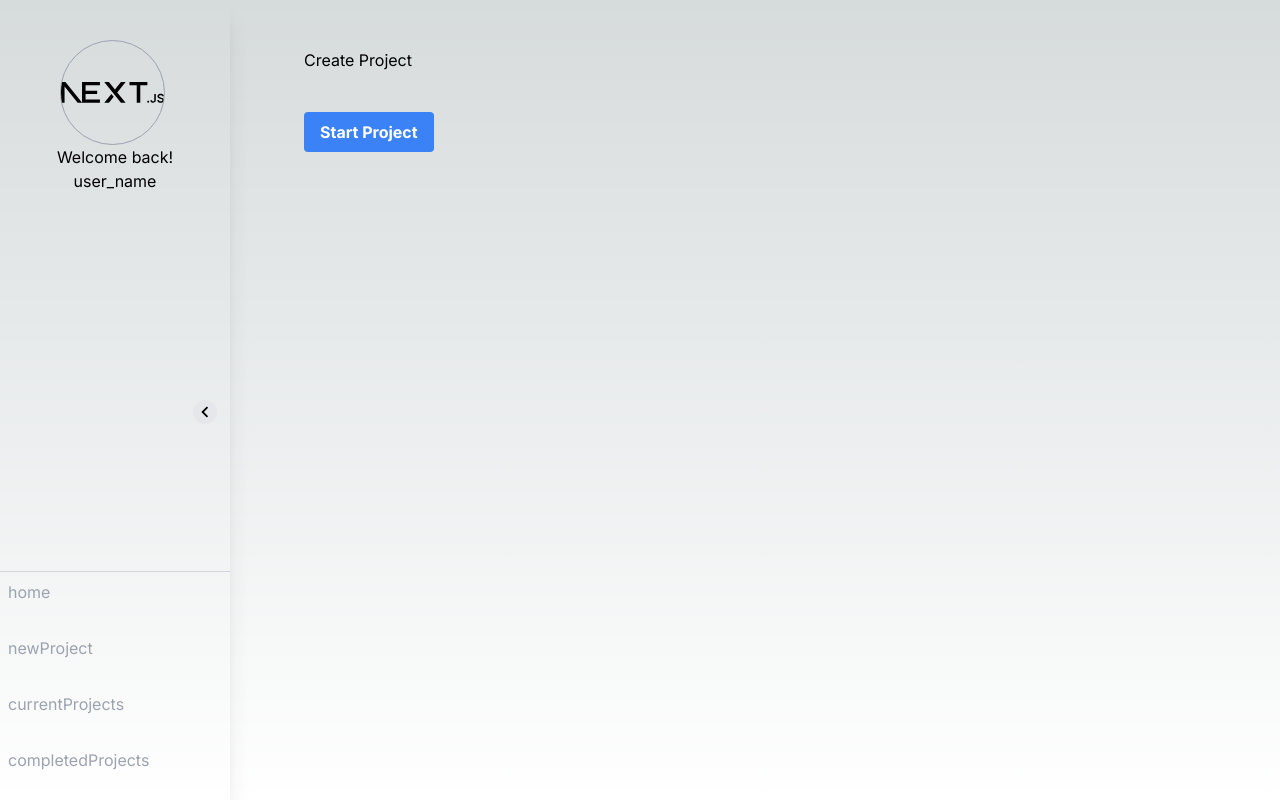
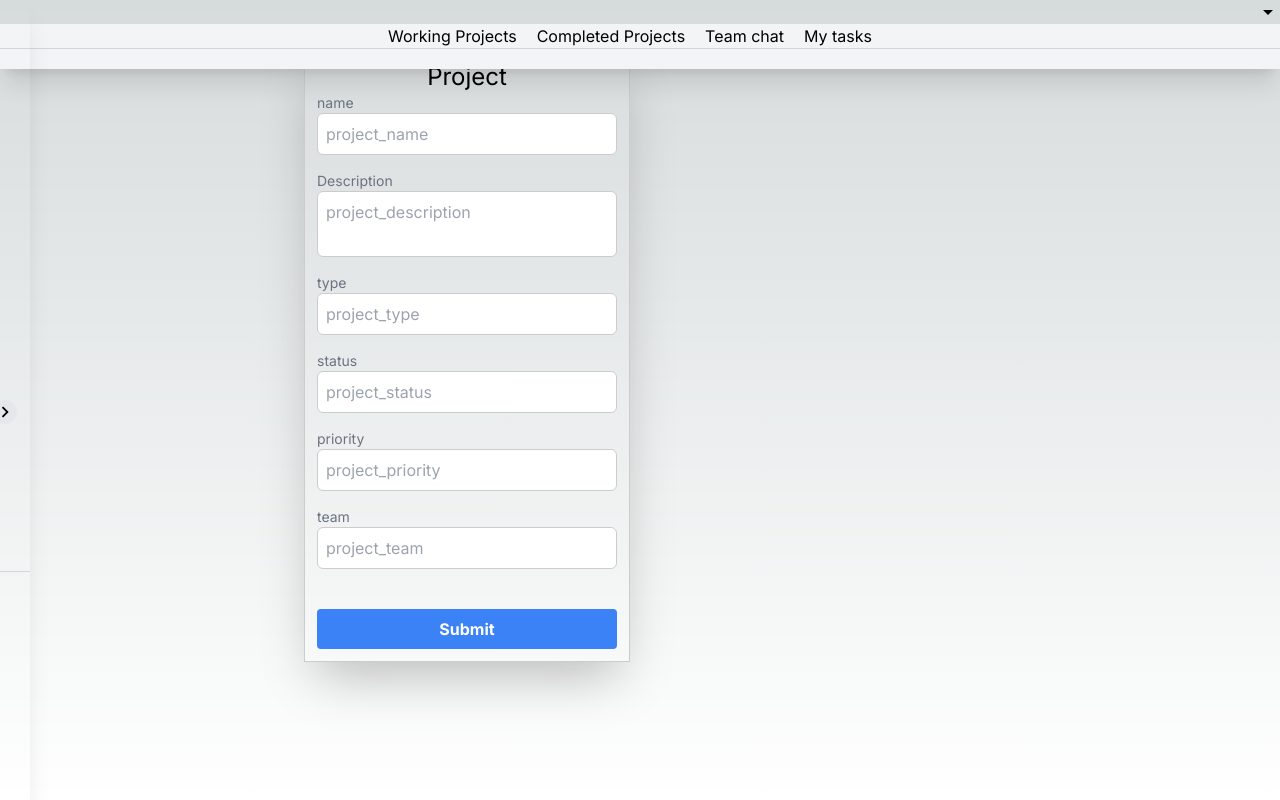
Before and after one commit to GabrielPaparello/TrelloClon, a Next.js app: page /projects/create-project in a window 1280 px wide. Built offline with nearby package versions, Linux system fonts and the light colour scheme.

Commit message:
db going

```diff
--- a/package.json
+++ b/package.json
@@ -13,6 +13,7 @@
     "@emotion/styled": "^11.11.5",
     "@mui/icons-material": "^5.15.20",
     "@mui/material": "^5.15.20",
+    "@vercel/postgres": "^0.9.0",
     "next": "14.2.4",
     "react": "^18",
     "react-dom": "^18"
--- /dev/null
+++ b/src/app/api/route.ts
@@ -0,0 +1,36 @@
+import { NextRequest, NextResponse } from 'next/server';
+import { db } from '@vercel/postgres';
+
+export async function POST(req: NextRequest) {
+  try {
+    const { project_name, project_description, project_type, project_status, project_priority, project_team } = await req.json();
+
+    if (!project_name || !project_description || !project_type || !project_status || !project_priority || !project_team) {
+      return NextResponse.json({ message: 'Missing required fields' }, { status: 400 });
+    }
+
+    const client = await db.connect();
+    const query = `
+      INSERT INTO projects
+      (project_name, project_description, project_type, project_status, project_priority, project_team)
+      VALUES ($1, $2, $3, $4, $5, $6)
+      RETURNING id;
+    `;
+
+    const result = await client.query(query, [
+      project_name,
+      project_description,
+      project_type,
+      project_status,
+      project_priority,
+      project_team
+    ]);
+
+    client.release();
+
+    return NextResponse.json({ message: 'Project created successfully', projectId: result.rows[0].id }, { status: 200 });
+  } catch (error) {
+    console.error('Error creating project:', error);
+    return NextResponse.json({ message: 'Failed to create project', error: error }, { status: 500 });
+  }
+}
--- a/src/app/components/nav.tsx
+++ b/src/app/components/nav.tsx
@@ -1,9 +1,10 @@
 "use client"
 import Link from "next/link";
-import ReLinkct, { useState } from "react";
+import ReLinkct, { useEffect, useState } from "react";
 import ChevronLeftIcon from '@mui/icons-material/ChevronLeft';
 import Image from "next/image";
 import { ChevronRight } from "@mui/icons-material";
+import { usePathname } from "next/navigation";
 const Nav = () => {
   const links = [{
     home: "/",
@@ -12,6 +13,11 @@ const Nav = () => {
     completedProjects: "/completed-projects",
   }];
   const [toggleNav, setToggleNav] = useState(false);
+  const path = usePathname();
+  useEffect(() => {
+
+    if(path === "/projects/create-project") {setToggleNav(true)}
+  },[path])
   return (
     <nav className={`${!toggleNav ? "translate-x-0" : "-translate-x-[200px]"} flex flex-col duration-300 max-w-[230px] justify-center items-center left-0 h-full  shadow-xl `
 }>
--- /dev/null
+++ b/src/app/components/workingBar.tsx
@@ -0,0 +1,45 @@
+"use client";
+import { useState } from "react";
+import {
+    ArrowDropDown,
+
+} from "@mui/icons-material";
+const WorkingBar = () => {
+  const [toggleBar, setToggleBar] = useState(true);
+
+  return (
+      <div onMouseEnter={() => setToggleBar(!toggleBar)}
+        onMouseLeave={() => setToggleBar(!toggleBar)}>
+          <div className="flex justify-end text-3xl ">
+
+      <ArrowDropDown
+
+        className="text-4xl    "
+      />
+          </div>
+
+      <nav
+        className={`${
+          toggleBar ? "-translate-y-0" : "-translate-y-[101px]"
+        } flex flex-col   duration-300  justify-center  bg-gray-100    shadow-xl `}
+      >
+        <div className="space-x-5 mr-5 flex justify-center  ">
+          <button>Working Projects</button>
+          <button>Completed Projects</button>
+          <button>Team chat</button>
+          <button>My tasks</button>
+        </div>
+
+        <div>
+          {/* <button onClick={() => setToggleBar(!toggleBar)}>
+
+        {!toggleBar ? <ChevronRight onMouseEnter={() => setToggleBar(!toggleBar)} className="text-4xl absolute   bg-gray-200 rounded-full border border-gray-200" /> : <ChevronLeftIcon onMouseEnter={() => setToggleBar(!toggleBar)}  className={` text-4xl absolute  bg-gray-200 rounded-full border border-gray-200`} />}
+              </button> */}
+
+          <ul className="flex flex-col border-t border-gray-300  items-center space-y-4 mb-5 "></ul>
+        </div>
+      </nav>
+    </div>
+  );
+};
+export default WorkingBar;
--- a/src/app/page.tsx
+++ b/src/app/page.tsx
@@ -6,7 +6,7 @@ export default function Home() {
     <main className="flex min-h-screen flex-col items-center justify-between p-24">
       <div className="">
         <h1>Trello Clone</h1>
-        <button className="bg-blue-500 mt-10 hover:bg-blue-700 text-white font-bold py-2 px-4 rounded"><Link href="projects/create-project">Get Started</Link></button>
+        <button className="bg-blue-500 mt-10 hover:bg-blue-700 text-white font-bold py-2 px-4 rounded"><Link href="projects">Get Started</Link></button>
       </div>
     </main>
   );
--- a/src/app/projects/completed-projects/page.tsx
+++ b/src/app/projects/completed-projects/page.tsx
@@ -1,7 +1,7 @@
 
 import React from 'react'
 
-const page = () => {
+const Page = () => {
   return (
     <main>
           <div>
@@ -12,4 +12,4 @@ const page = () => {
   )
 }
 
-export default page
+export default Page
--- a/src/app/projects/create-project/page.tsx
+++ b/src/app/projects/create-project/page.tsx
@@ -1,15 +1,120 @@
+"use client";
+import React from "react";
+const Createproject = () => {
+  const [data, setData] = React.useState({
+    project_name: "",
+    project_description: "",
+    project_type: "",
+    project_status: "",
+    project_priority: "",
+    project_team: "",
+  });
 
-import React from 'react'
+  const handleSubmit = async (e: React.FormEvent<HTMLFormElement>) => {
+    e.preventDefault();
+    // Extract data from the form state
+    const {
+      project_name,
+      project_description,
+      project_type,
+      project_status,
+      project_priority,
+      project_team,
+    } = data;
+    (e.currentTarget as HTMLFormElement).reset();
 
-const page = () => {
+    try {
+      // Send a POST request to the API route (`/api/route`) with the project data
+      const response = await fetch("/api", {
+        method: "POST",
+        headers: { "Content-Type": "application/json" },
+        body: JSON.stringify({
+          project_name,
+          project_description,
+          project_type,
+          project_status,
+          project_priority,
+          project_team,
+        }),
+      });
+
+      if (!response.ok) {
+        throw new Error("Failed to create project");
+      }
+
+      const result = await response.json();
+      console.log("Project created successfully", result);
+      // Optionally, clear the form or display a success message
+      setData({
+        project_name: "",
+        project_description: "",
+        project_type: "",
+        project_status: "",
+        project_priority: "",
+        project_team: "",
+      });
+    } catch (error) {
+      console.error("Error creating project:", error);
+      // Handle errors appropriately (e.g., display an error message to the user)
+    }
+
+  };
+
   return (
     <main>
-          <div>
-              <h1>Create Project</h1>
-              <button className="bg-blue-500 mt-10 hover:bg-blue-700 text-white font-bold py-2 px-4 rounded"><a href="">Start Project</a></button>
-          </div>
+      <div className="shadow-2xl w-fit p-3 border border-[#ccc]">
+        <form onSubmit={handleSubmit} className="w-[300px] flex flex-col">
+          <h1 className="text-2xl text-center">
+            {data.project_name ? data.project_name : "Project"}
+          </h1>
+          {Object.entries(data).map(([key, value]) =>
+            key === "project_description" ? (
+              <>
+                <h3
+                  key={key + "project_description"}
+                  className="text-sm text-gray-500"
+                >
+                  Description
+                </h3>
+                <textarea
+                  key={key}
+                  className="border resize-none border-[#ccc] rounded-md p-2 mb-4  w-[100%] "
+                  required
+                  name={key}
+                  placeholder={key}
+                  onChange={(event) =>
+                    setData({ ...data, [key]: event.currentTarget.value })
+                  }
+                />
+              </>
+            ) : (
+              <>
+                <h3 key={key + "texty"} className="text-sm text-gray-500">
+                  {key.replace(/project_/g, " ")}
+                </h3>
+                <input
+                  key={key}
+                  required
+                  className="border border-[#ccc] rounded-md p-2 mb-4 w-[100%] "
+                  type="text"
+                  name={key}
+                  placeholder={key}
+                  onChange={(event) =>
+                    setData({ ...data, [key]: event.currentTarget.value })
+                  }
+                />
+              </>
+            )
+          )}
+          <input
+            key={"submit"}
+            type="submit"
+            className="bg-blue-500 mt-6 hover:bg-blue-700 text-white font-bold py-2 px-4 rounded"
+          />
+        </form>
+      </div>
     </main>
-  )
-}
+  );
+};
 
-export default page
+export default Createproject;
--- a/src/app/projects/create-project/layout.tsx
+++ b/src/app/projects/layout.tsx
@@ -1,13 +1,21 @@
 import React from "react";
 import Nav from "@/app/components/nav";
+import WorkingBar from "../components/workingBar";
 
 export default function Layout({ children }: { children: React.ReactNode }) {
   return (
+    <>
+      <div  className="fixed top-0  w-full  ">
+
+      <WorkingBar />
+      </div>
     <div className="flex h-screen flex-col md:flex-row md:overflow-hidden">
       <div className="w-full flex-none md:w-64">
         <Nav />
       </div>
       <div className="flex-grow p-6 md:overflow-y-auto md:p-12">{children}</div>
     </div>
+
+    </>
   );
 }
--- a/src/app/projects/page.tsx
+++ b/src/app/projects/page.tsx
@@ -1,15 +1,17 @@
+import Link from "next/link";
+import React from "react";
 
-import React from 'react'
-
-const page = () => {
+const Project = () => {
   return (
     <main>
-          <div>
-              <h1>Create Project</h1>
-              <button className="bg-blue-500 mt-10 hover:bg-blue-700 text-white font-bold py-2 px-4 rounded"><a href="">Start Project</a></button>
-          </div>
+      <div>
+        <h1>Create Project</h1>
+        <button className="bg-blue-500 mt-10 hover:bg-blue-700 text-white font-bold py-2 px-4 rounded">
+          <Link href="projects/create-project">Start Project</Link>
+        </button>
+      </div>
     </main>
-  )
-}
+  );
+};
 
-export default page
+export default Project;
--- /dev/null
+++ b/src/app/test/route.ts
@@ -0,0 +1,8 @@
+import type {NextApiRequest, NextApiResponse} from 'next'
+import { NextResponse } from 'next/server';
+
+export async function GET (request:NextApiRequest){
+    return new NextResponse(JSON.stringify({ message: "Welcome John Doe" }), {
+    status: 200,
+  });
+}
```
Also changed, not shown: 2 other files (tests, documents, lock files or other folders).
